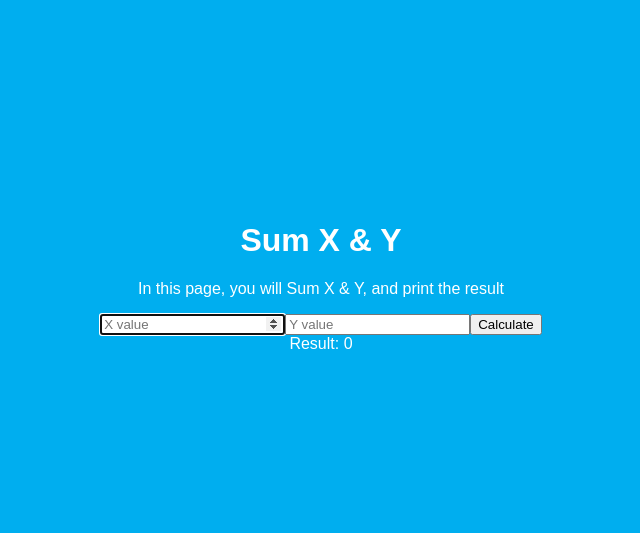
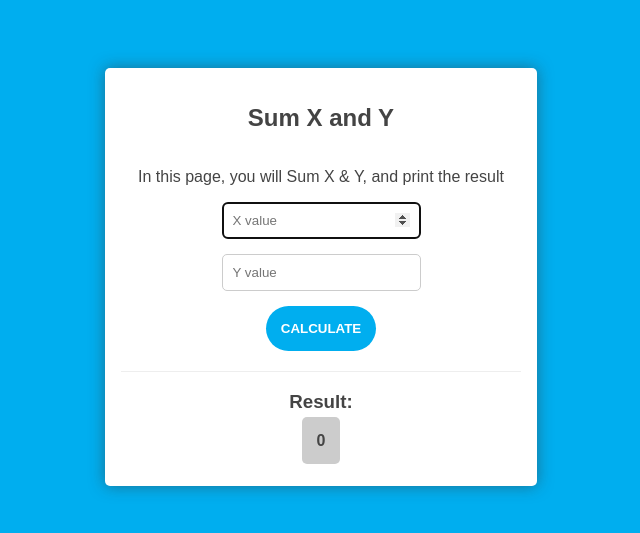
Before and after one commit to wafihfzhn/wecan, a React (Create React App) app: page /sum in a window 1280 px wide. Shown: the part 123-656 px from the top of the page, without its empty margins (319-959 px from the left). Built offline with nearby package versions, Linux system fonts and the light colour scheme.

Commit message:
Style SUM

```diff
--- a/src/components/pages/Sum.tsx
+++ b/src/components/pages/Sum.tsx
@@ -1,4 +1,5 @@
 import React from "react";
+import Container from "../templates/Container";
 import sumNumbers from "../../utils/sumNumbers";
 import "./Home.scss";
 
@@ -19,23 +20,27 @@ const Sum = () => {
 
   const SumForm = () => {
     return (
-      <div>
       <form className="sumform" onSubmit={handleSubmit}>
         <input type="number" name="X" placeholder="X value" autoFocus />
         <input type="number" name="Y" placeholder="Y value" />
         <button type="submit">Calculate</button>
       </form>
-      </div>
     );
   };
 
   return (
-    <div className="Sum">
-      <h1>Sum X & Y</h1>
-      <p> In this page, you will Sum X & Y, and print the result</p>
+    <Container
+      name="Sum"
+      title="Sum X and Y"
+      description="In this page, you will Sum X & Y, and print the result"
+    >
       <SumForm />
-      Result: {result}
+
+      <div className="Result">
+        <h3>Result:</h3>
+        <span>{" " + result}</span>
       </div>
+    </Container>
   );
 };
 
--- a/src/components/templates/Container.scss
+++ b/src/components/templates/Container.scss
@@ -6,4 +6,51 @@
   height: auto;
   border-radius: 5px;
   box-shadow: 0 0 15px rgba(51, 51, 51, 0.5);
+
+  text-align: center;
+  display: flex;
+  flex-direction: column;
 }
+
+input {
+  padding: 10px;
+  border: solid 1px #ccc;
+  border-radius: 5px;
+  margin-bottom: 10px;
+  display: block;
+  margin: auto auto 15px auto;
+}
+
+button {
+  transition-duration: 0.5s;
+  cursor: pointer;
+  display: block;
+  margin: auto;
+  border: none;
+  border-radius: 25px;
+  padding: 15px;
+  margin-bottom: 15px;
+  background: #00aeef;
+  color: #fff;
+  text-decoration: none;
+  text-transform: uppercase;
+  font-weight: bold;
+
+  &:hover {
+    background: #059ad2;
+  }
+}
+
+.Result {
+  margin-top: 20px;
+  margin-bottom: 20px;
+  border-top: solid 1px #eee;
+
+  span {
+    margin-top: 10px;
+    background: #ccc;
+    padding: 15px;
+    border-radius: 5px;
+    font-weight: bold;
+  }
+}
```
Lines whose indentation alone changed are shown as unchanged.
